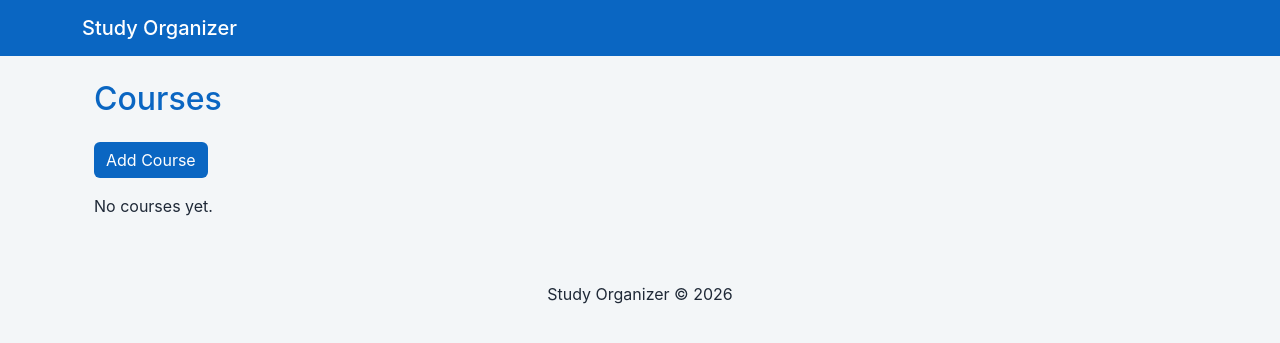
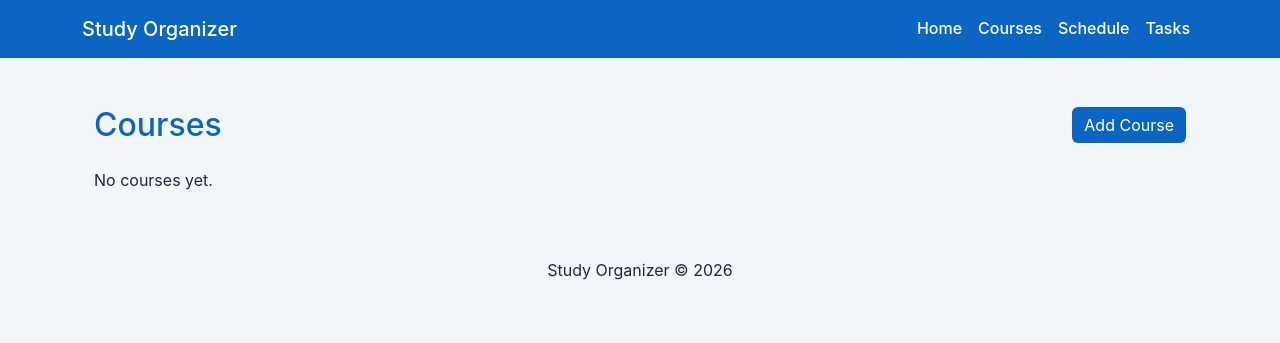
Before and after one commit to Mario8802/study_organizer, a Django app: page /courses/ in a window 1280 px wide. Shown: the top 343 px of the page. Run offline with Django 5.2, Linux system fonts and the light colour scheme; data that the repository does not hold is empty.

Commit message:
feat: improve form layout and add cancel buttons to edit and delete forms

```diff
--- a/courses/urls.py
+++ b/courses/urls.py
@@ -4,7 +4,7 @@ from courses.views import course_list, course_create, course_detail, course_edit
 urlpatterns = [
     path("", course_list, name="course_list"),
     path("create/", course_create, name="course_create"),
-    path("edit/<int:pk>", course_edit, name="course_edit"),
-    path("delete/<int:pk>", course_delete, name="course_delete"),
+    path("edit/<int:pk>/", course_edit, name="course_edit"),
+    path("delete/<int:pk>/", course_delete, name="course_delete"),
     path("<int:pk>/", course_detail, name="course_detail"),
 ]
--- a/courses/views.py
+++ b/courses/views.py
@@ -1,6 +1,10 @@
 from django.shortcuts import render, redirect
 from .forms import CourseForm
 from .models import Course
+
+
+def home(request):
+    return render(request, "home.html")
 
 
 def course_list(request):
--- a/static/css/style.css
+++ b/static/css/style.css
@@ -1,11 +1,12 @@
-/* Base */
 body {
     background-color: #f3f6f8;
     color: #1f2937;
     font-family: -apple-system, BlinkMacSystemFont, "Segoe UI", Roboto, sans-serif;
+    line-height: 1.6;
 }
 
 /* Navbar */
+
 .navbar {
     background-color: #0a66c2;
 }
@@ -15,12 +16,18 @@ body {
     font-weight: 500;
 }
 
+.navbar a:hover {
+    color: #dbeafe;
+}
+
 /* Headings */
+
 h1, h2, h3 {
     color: #0a66c2;
 }
 
 /* Links */
+
 a {
     color: #0a66c2;
     text-decoration: none;
@@ -31,20 +38,22 @@ a:hover {
 }
 
 /* Cards */
+
 .card {
     background-color: white;
     border-radius: 10px;
     border: none;
+    box-shadow: 0 2px 8px rgba(0,0,0,0.05);
     transition: transform 0.2s ease, box-shadow 0.2s ease;
-    box-shadow: 0 2px 8px rgba(0,0,0,0.05);
 }
 
-.card:hover {
-    transition: transform 0.2s ease, box-shadow 0.2s ease;
-    box-shadow: 0 6px 16px rgba(0,0,0,0.08);
+.course-card:hover {
+    transform: translateY(-4px);
+    box-shadow: 0 10px 20px rgba(0,0,0,0.08);
 }
 
 /* Buttons */
+
 .btn-primary {
     background-color: #0a66c2;
     border: none;
@@ -54,15 +63,7 @@ a:hover {
     background-color: #004182;
 }
 
-
-.course-card:hover {
-    transform: translateY(-4px);
-    box-shadow: 0 10px 20px rgba(0,0,0,0.08);
-}
-
-.course-description {
-    min-height: 70px;
-}
+/* Layout */
 
 .course-card {
     height: 100%;
@@ -73,7 +74,11 @@ a:hover {
     flex-direction: column;
 }
 
+/* Text clamp */
+
 .card-text {
-    max-height: 60px;
+    display: -webkit-box;
+    -webkit-line-clamp: 3;
+    -webkit-box-orient: vertical;
     overflow: hidden;
 }
--- a/study_organizer/urls.py
+++ b/study_organizer/urls.py
@@ -1,7 +1,11 @@
 from django.contrib import admin
 from django.urls import path, include
 
+from courses.views import home
+
 urlpatterns = [
+    path("", home, name="home"),
+
     path("admin/", admin.site.urls),
     path("courses/", include("courses.urls"))
 ]
--- a/templates/base.html
+++ b/templates/base.html
@@ -14,13 +14,33 @@
 
 <body>
 
-<nav class="navbar navbar-dark bg-blue">
+<nav class="navbar navbar-dark bg-blue navbar-expand-lg">
 
 <div class="container">
 
-<a class="navbar-brand" href="{% url 'course_list' %}">
+<a class="navbar-brand" href="{% url 'home' %}">
 Study Organizer
 </a>
+
+<div class="navbar-nav">
+
+<a class="nav-link text-white" href="{% url 'home' %}">
+Home
+</a>
+
+<a class="nav-link text-white" href="{% url 'course_list' %}">
+Courses
+</a>
+
+<a class="nav-link text-white" href="#">
+Schedule
+</a>
+
+<a class="nav-link text-white" href="#">
+Tasks
+</a>
+
+</div>
 
 </div>
 
--- a/templates/courses/course_delete.html
+++ b/templates/courses/course_delete.html
@@ -13,7 +13,9 @@
             {% csrf_token %}
 
             <button class="btn btn-danger">Delete</button>
-
+            <a href="{% url 'course_list' %}" class="btn btn-secondary">
+                Cancel
+            </a>
         </form>
 
     </div>
--- a/templates/courses/course_edit.html
+++ b/templates/courses/course_edit.html
@@ -13,7 +13,9 @@
             {{ form.as_p }}
 
             <button class="btn btn-primary">Save</button>
-
+            <a href="{% url 'course_list' %}" class="btn btn-secondary">
+                Cancel
+            </a>
         </form>
 
     </div>
--- a/templates/courses/course_list.html
+++ b/templates/courses/course_list.html
@@ -2,21 +2,24 @@
 
 {% block content %}
 
-    <div class="container mt-4">
+<div class="container mt-5">
 
-        <h2 class="mb-4">Courses</h2>
+    <div class="d-flex justify-content-between align-items-center mb-4">
+        <h2 class="mb-0">Courses</h2>
 
-        <a href="{% url 'course_create' %}" class="btn btn-primary mb-3">
+        <a href="{% url 'course_create' %}" class="btn btn-primary">
             Add Course
         </a>
+    </div>
 
-        <div class="row">
+    <div class="row g-4">
 
         {% for course in courses %}
 
         <div class="col-md-4">
-                    <div class="card mb-4 course-card">
-                        <div class="card-body">
+
+            <div class="card course-card h-100">
+                <div class="card-body d-flex flex-column">
 
                     <h5 class="card-title">
                         <a href="{% url 'course_detail' course.id %}">
@@ -28,26 +31,30 @@
                         {{ course.description|truncatechars:120 }}
                     </p>
 
-                            <div class="mt-3">
+                    <div class="mt-auto">
 
-                                <a href="{% url 'course_edit' course.id %}" class="btn btn-sm btn-outline-primary">
+                        <a href="{% url 'course_edit' course.id %}"
+                           class="btn btn-sm btn-outline-primary">
                             Edit
                         </a>
 
-                                <a href="{% url 'course_delete' course.id %}" class="btn btn-sm btn-outline-danger">
+                        <a href="{% url 'course_delete' course.id %}"
+                           class="btn btn-sm btn-outline-danger">
                             Delete
                         </a>
 
                     </div>
 
                 </div>
+            </div>
 
-                    </div>
         </div>
 
         {% empty %}
 
+        <div class="col-12">
             <p>No courses yet.</p>
+        </div>
 
         {% endfor %}
 
```
Also changed, not shown: templates/home.html (added, +17 -0 lines). Lines whose indentation alone changed are shown as unchanged.
